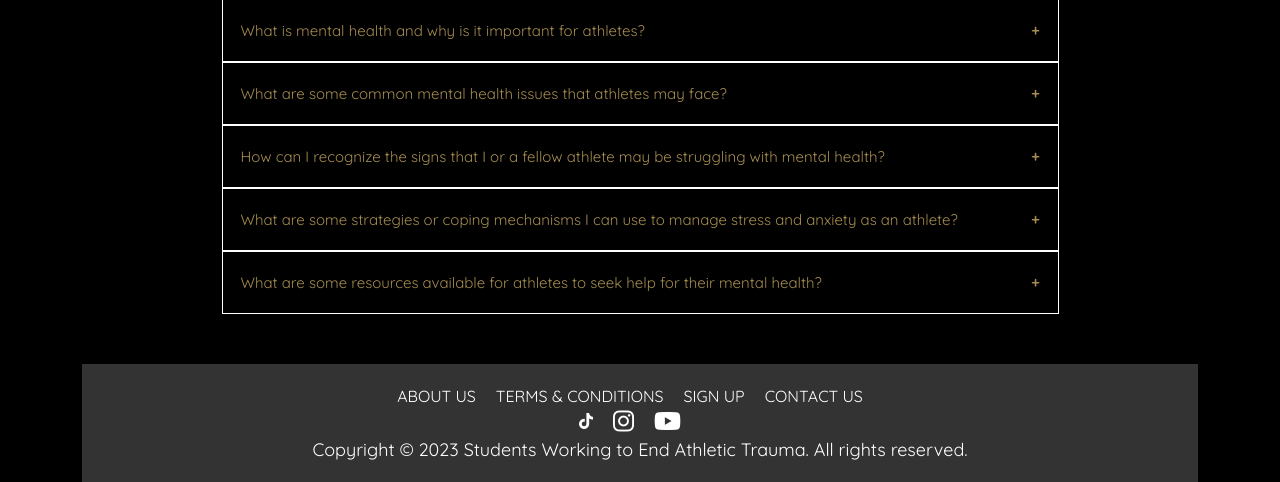
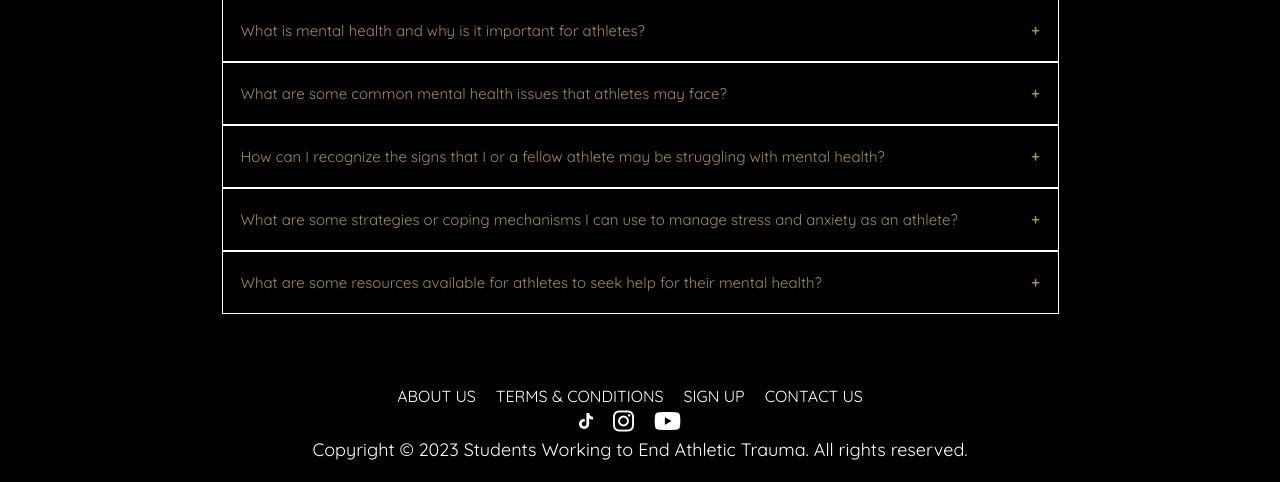
Before and after one commit to kbschwag/SWEAT, a Flask app: page /about_us in a window 1280 px wide. Shown: the part 2878-3360 px from the top of the page. Run offline with Flask 3, Linux system fonts and the light colour scheme; some libraries are stand-ins or nearby versions; some web fonts are replaced.

Commit message:
Chnage footer color

```diff
--- a/website/static/styles/style.css
+++ b/website/static/styles/style.css
@@ -1219,8 +1219,7 @@ section.feature-list {
 }
 
 footer {
-    width: 100%;
-  background-color: #333;
+  width: 100%;
   color: #fff;
   padding: 20px;
   font-size: 16px;
```
